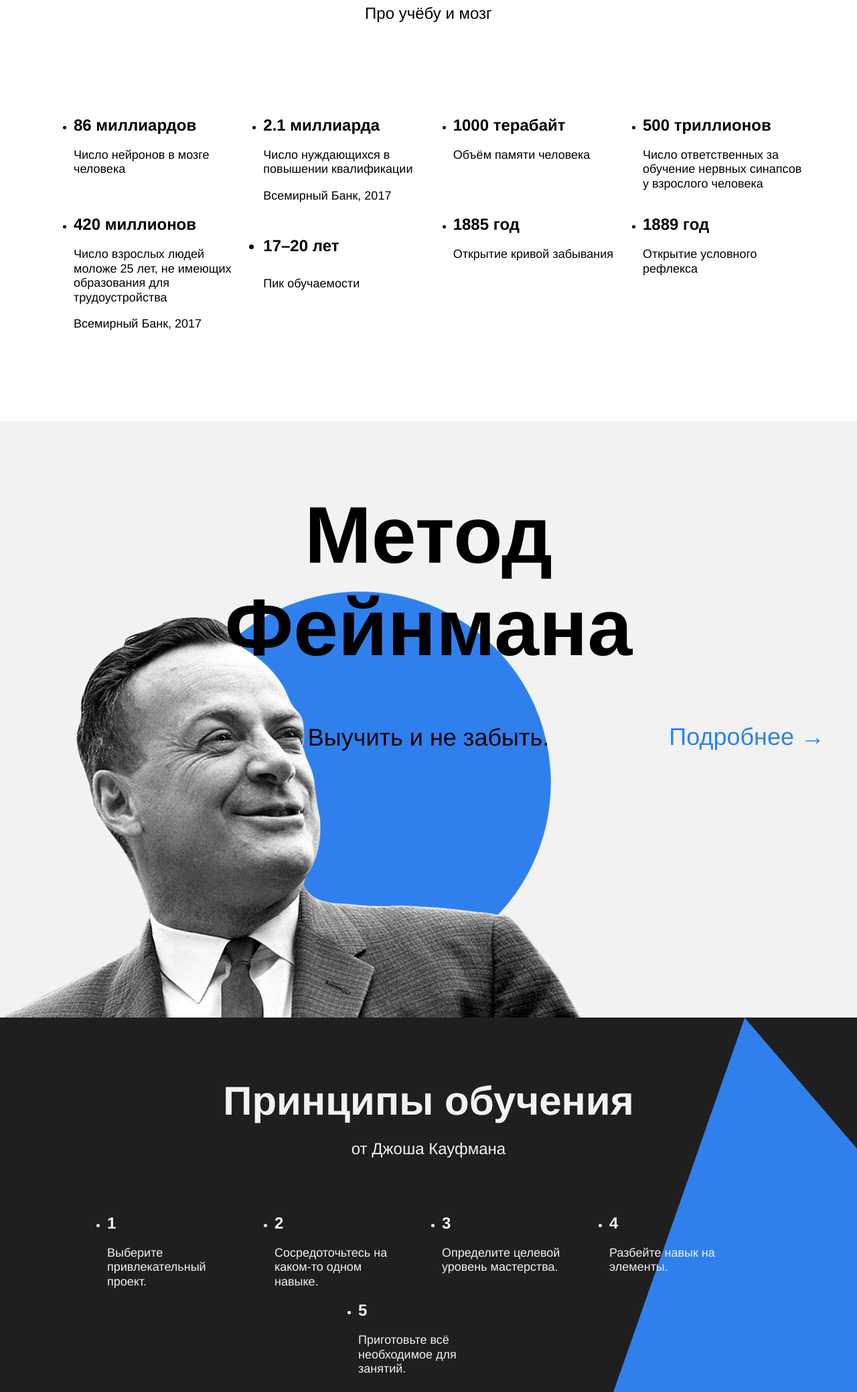
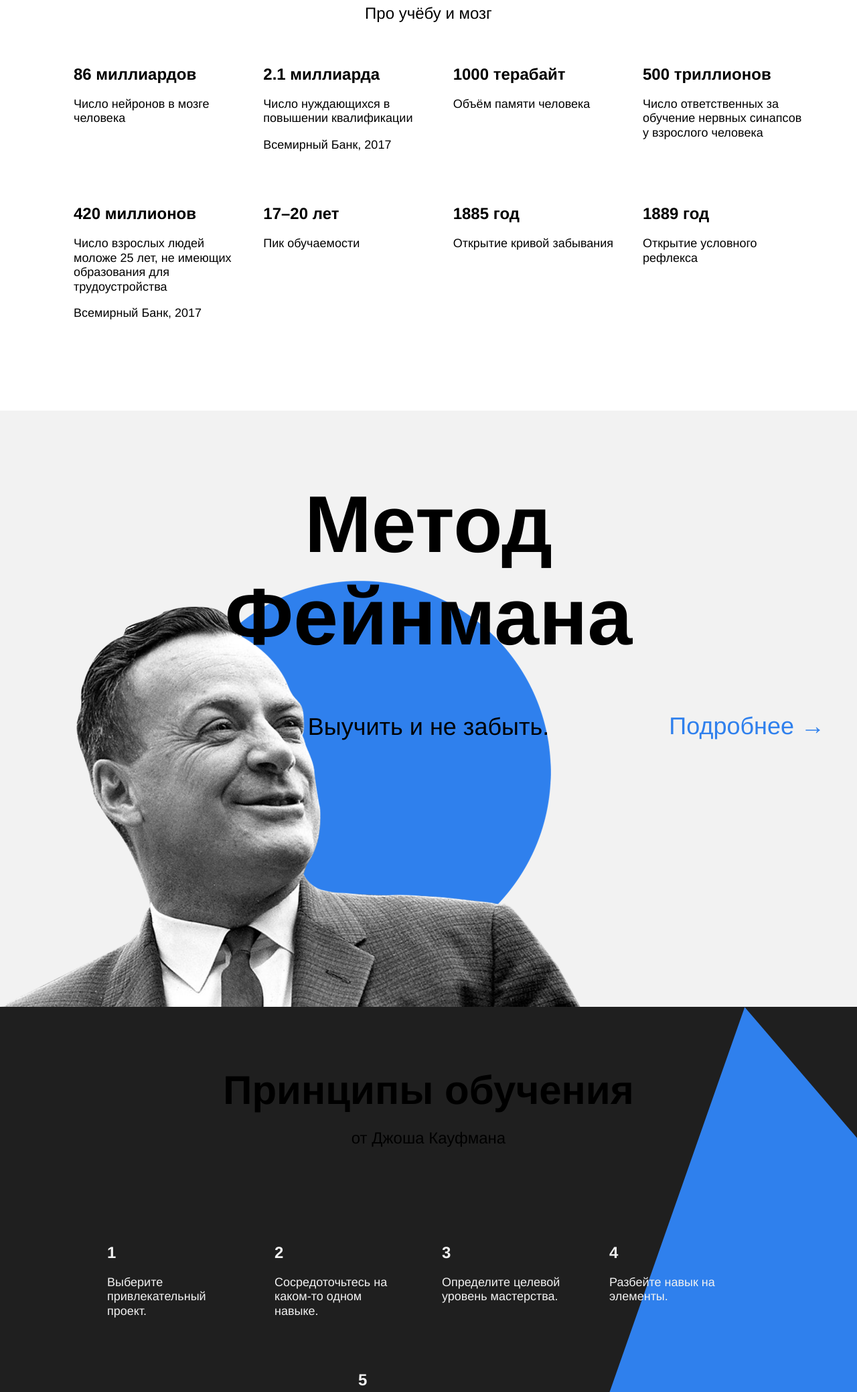
Before and after one commit to ivonki/how-to-learn, a plain HTML site: page index.html in a window 1280 px wide. Shown: the part 1442-3520 px from the top of the page at 67% size. Drawn offline with Linux system fonts and the light colour scheme.

Commit message:
fix BEM metholdoogy

```diff
--- a/index.html
+++ b/index.html
@@ -35,7 +35,6 @@
         <section class="digits digits_margin">
           <h2 class="section-title">Цифры и факты</h2>
           <h3 class="section-subtitle">Про учёбу и мозг</h3>
-          <div class="table">
             <ul class="table table_width">
               <li class="table__cell">
                 <h4 class="table__heading">86 миллиардов</h4>
@@ -59,8 +58,8 @@
                 <p class="table__text">Число взрослых людей моложе 25 лет, не имеющих образования для трудоустройства</p>
                 <p class="table__text">Всемирный Банк, 2017</p>
               </li>
-              <li class="table__heading">
-                <h4 class="table__cell">17–20 лет</h4>
+              <li class="table__cell">
+                <h4 class="table__heading">17–20 лет</h4>
                 <p class="table__text">Пик обучаемости</p>
               </li>
               <li class="table__cell">
@@ -72,7 +71,6 @@
                 <p class="table__text">Открытие условного рефлекса</p>
               </li>
             </ul>
-          </div>
         </section>
         <section class="feynman">
           <h2 class="feynman__title">Метод Фейнмана</h2>
@@ -81,9 +79,9 @@
           <img class="feynman__img" alt="Фейнман" src="./images/feynman.png">
         </section>
         <section class="kaufman">
-          <h2 class="section-title section-title__theme_dark">Принципы обучения</h2>
-          <h3 class="section-subtitle section-subtitle__theme_dark">от Джоша Кауфмана</h3>
-          <ul class="table table__theme_dark">
+          <h2 class="section-title section-title_theme_dark">Принципы обучения</h2>
+          <h3 class="section-subtitle section-subtitle__heme_dark">от Джоша Кауфмана</h3>
+          <ul class="table table_theme_dark">
             <li class="table__cell table__cell__theme_dark">
               <h4 class="table__heading table__heading_theme_dark ">1</h4>
               <p class="table__text table__text_theme_dark">Выберите привлекательный проект.</p>
@@ -134,7 +132,7 @@
       <footer class="footer">
         <div class="footer__columns">
           <div class="footer__column_content_copyright">
-            <img class="logo logo__place_footer" alt="Логотип Яндекса" src="./images/logo_place_footer.svg">
+            <img class="logo logo_place_footer" alt="Логотип Яндекса" src="./images/logo_place_footer.svg">
             <h3 class="footer__author">&#169; Ивонцына Алина</h3>
           </div>
 
--- a/styles/style.css
+++ b/styles/style.css
@@ -5,17 +5,20 @@
   font-family: 'Helvetica Neue', Arial, sans-serif;
 }
 
+/* блок logo */
 .logo {
   width: 228px;
   height: 32px;
 }
 
+/* блок logo с ключ-значением place_header */
 .logo_place_header {
   position: absolute;
   top: 30px;
   left: 64px;
 }
 
+/* блок header */
 .header {
   display: flex;
   margin: 0;
@@ -27,6 +30,7 @@
   align-items: center;
 }
 
+/* блок header элемент title */
 .header__title {
   margin-left: 64px;
   width: 730px;
@@ -38,6 +42,7 @@
   color: #000000;
 }
 
+/* блок header элемент subtitle*/
 .header__subtitle {
   line-height: 25px;
   width: 388px;
@@ -49,11 +54,13 @@
   left: 64px;
 }
 
+/* блок header элмент link */
 .header__link {
   color: #2f80ed;
   text-decoration: none;
 }
 
+/* блок header элемент main-illustration */
 .header__main-illustration{
   width: 765px;
   height: 608px;
@@ -63,6 +70,7 @@
   z-index: 1;
 }
 
+/* блок header элемент square-pic  */
 .header__square-pic {
   background: #2f80ed;
   height: 568px;
@@ -75,12 +83,13 @@
 
 /* блок description */
 .description {
-  margin-top: 100px;
+  margin-top: 100px; /* по БЭМ следует убрать margin */
   display: flex;
   align-items: center;
   justify-content: center;
 }
 
+/* блок two-columns */
 .two-columns {
   display: flex;
   justify-content: space-between;
@@ -88,6 +97,7 @@
   /* border: 1px solid red;  */
 }
 
+/* блок two-columns элемент brief */
 .two-columns__brief {
   margin-top: 0;
   margin-bottom: 0;
@@ -98,6 +108,7 @@
   font-weight: 500;
 }
 
+/* блок two-columns элемент main-text*/
 .two-columns__main-text {
   display: flex;
   min-width: 784px;
@@ -105,6 +116,7 @@
   row-gap: 30px;
 }
 
+/* блок two-columns элемент paragreph*/
 .two-columns__paragraph {
   width: 100%;
   line-height: 34px;
@@ -113,6 +125,7 @@
   margin: 0;
 }
 
+/* блок two-columns элемент span-accent*/
 .two-columns__span-accent {
   line-height: 34px;
   font-size: 24px;
@@ -127,12 +140,13 @@
   flex-direction: column;
 }
 
+/* модификатор для блока digits */
 .digits_margin {
   margin-top: 100px;
   margin-bottom: 100px;
 }
 
-
+/* блок section-title */
 .section-title {
   margin-top: 0;
   margin-bottom: 20px;
@@ -143,6 +157,7 @@
   width: 60%;
 }
 
+/* блок section-subtitle */
 .section-subtitle {
   margin: 0;
   line-height: 34px;
@@ -150,22 +165,28 @@
   font-weight: 500;
 }
 
+/* блок table */
 .table {
   display: flex;
-  padding-top: 60px;
+  margin-top: 0;
   flex-wrap: wrap;
   justify-content: space-between;
+  list-style: none;
   /* border: 1px solid red; */
 }
 
+/* модификатор для блока table  */
 .table_width {
   width: 1100px;
 }
 
+/* блок table элемент cell */
 .table__cell {
   width: 250px;
+  padding-top: 60px;
 }
 
+/* блок table элемент heading */
 .table__heading {
   margin-top: 0;
   margin-bottom: 20px;
@@ -174,6 +195,7 @@
   font-weight: 600;
 }
 
+/* блок table элемент text */
 .table__text {
   row-gap: 20px;
   line-height: 1.2;
@@ -181,6 +203,7 @@
   font-weight: 500;
 }
 
+/* блок feynman*/
 .feynman {
   display: flex;
   flex-direction: column;
@@ -191,6 +214,7 @@
   position: relative;
 }
 
+/* блок feynman элемент title*/
 .feynman__title {
   display: flex;
   margin: 100px auto 0px;
@@ -203,6 +227,7 @@
   font-weight: 600;
 }
 
+/* блок feynman элемент subtitle*/
 .feynman__subtitle {
   margin-top: 70px;
   text-align: center;
@@ -213,6 +238,7 @@
   font-weight: 500;
 }
 
+/* блок feynman элемент link*/
 .feynman__link {
   color: #2f80ed;
   text-decoration: none;
@@ -226,6 +252,7 @@
   font-weight: 500;
 }
 
+/* блок feynman элемент img*/
 .feynman__img {
   width: 867px;
   height: 637px;
@@ -234,6 +261,7 @@
   bottom: 0;
 }
 
+/* блок kaufman */
 .kaufman {
   padding-top: 90px;
   padding-bottom: 90px;
@@ -247,15 +275,18 @@
   overflow: hidden;
 }
 
+/* блок section-title модификатор theme_dark*/
 .section-title__theme_dark {
   color: #f2f2f2;
 }
 
-.section-subtitle__theme_dark {
+/* блок section-title модификатор theme_dark*/
+.section-subtitle_theme_dark {
   color: #f2f2f2;
 }
 
-.table__theme_dark {
+/* блок table модификатор theme_dark */
+.table_theme_dark {
   color: #f2f2f2;
   justify-content: center;
   padding-top: 80px;
@@ -263,21 +294,25 @@
   margin-bottom: 0;
 }
 
+/* блок table элемент cell модификатор theme_dark */
 .table__cell_theme_dark {
   padding-top: 80px;
   width: 200px;
   color: white;
 }
 
+/* блок table элемент heading модификатор theme_dark */
 .table__heading_theme_dark {
   color: #f2f2f2;
 }
 
+/* блок table элемент text модификатор theme_dark */
 .table__text_theme_dark {
   width: 200px;
   color: #f2f2f2;
 }
 
+/* блок kaufman элемент triangle */
 .kaufman__triangle {
   background-image: url(../images/kaufman-triangle.svg);
   position: absolute;
@@ -288,6 +323,7 @@
   z-index: -1;
 }
 
+/* блок footer */
 .footer {
   background-color: #000000;
   display: flex;
@@ -298,6 +334,7 @@
 
 }
 
+/* блок footer элемент columns*/
 .footer__columns {
   display: flex;
   width: 90%;
@@ -305,6 +342,7 @@
   /* border: 1px solid red; */
 }
 
+/* блок footer элемент column модификатор content_copyright*/
 .footer__column_content_copyright {
   flex-basis: 711px;
   display: flex;
@@ -313,22 +351,26 @@
   justify-content: space-between;
 }
 
+/* блок footer элемент column модификатор content_info*/
 .footer__column_content_info {
   flex-direction: column;
   align-items: flex-end;
 }
 
+/* блок footer элемент column модификатор content_social*/
 .footer__column_content_social {
   flex-direction: column;
   align-items: flex-end;
 }
 
-.logo__place_footer {
+/* блок logo с модификатором place_footer */
+.logo_place_footer {
   position: static;
   color: #f2f2f2;
   display: flex;
 }
 
+/* блок footer элемент author */
 .footer__author {
   color: #f2f2f2;
   margin: 18px 0px 18px;
@@ -339,6 +381,7 @@
   font-weight: 500;
 }
 
+/* блок footer элемент column-heading */
 .footer__column-heading {
   margin-top: 0;
   margin-bottom: 20px;
@@ -349,6 +392,7 @@
   font-weight: 600;
 }
 
+/* блок footer элемент column-links */
 .footer__column-links {
   margin-top: 0;
   margin-bottom: 0;
@@ -360,10 +404,12 @@
   font-weight: 500;
 }
 
+/* блок footer элемент social-icon */
 .footer__social-icon {
   margin-right: 10px;
 }
 
+/* блок footer элемент column-link */
 .footer__column-link {
   color: #f2f2f2;
   text-decoration: none;
```
